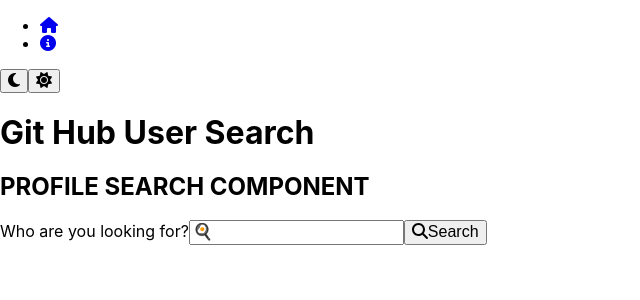
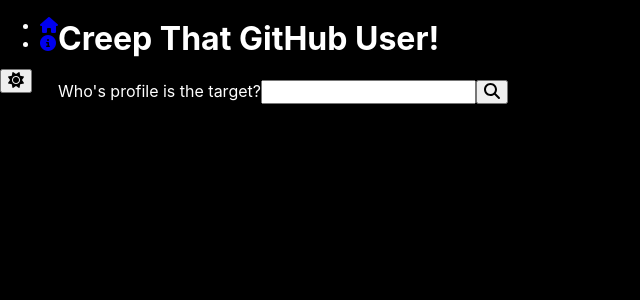
Before and after one commit to TristanThorburn/gitHubSearch, a Vue app: page / in a window 1280 px wide. Both pictures are taken after a click on the button 14 px from the left and 80 px from the top of the page. Shown: the top 300 px of the page, without its empty margins (0-640 px from the left). Built offline with nearby package versions, Linux system fonts and the light colour scheme.

Commit message:
dark theme toggle, refactored profileinfo

```diff
--- a/src/App.vue
+++ b/src/App.vue
@@ -16,6 +16,7 @@
   import NavBar from './components/NavBar.vue';
 
   export default{
+    name:'App',
     components:{ NavBar }
   }
 
--- /dev/null
+++ b/src/assets/styles/app.scss
@@ -0,0 +1,27 @@
+#app{
+    display:flex;
+  }
+
+:root {
+    font-family: -apple-system,
+                 BlinkMacSystemFont,
+                 "Segoe UI",
+                 Roboto,
+                 Helvetica,
+                 Arial,
+                 sans-serif,
+                 "Apple Color Emoji",  /* Emojis*/
+                 "Segoe UI Emoji", /* Emojis*/
+                 "Segoe UI Symbol"; /* Emojis*/
+    background:white;
+    color:black;
+}
+
+:root.dark{
+  background:black;
+  color:white;
+}
+
+// button green: #238636, border radius 6px
+// link blue: #58a6ff
+// tab highlight orange:#f78166
--- /dev/null
+++ b/src/assets/styles/navbar.scss
@@ -0,0 +1,3 @@
+nav{
+    height:100vh;
+}
--- a/src/assets/styles/styles.scss
+++ b/src/assets/styles/styles.scss
@@ -1,21 +1,4 @@
 @use './setup.scss';
 @use './profileinfo.scss';
-
-body {
-    font-family: -apple-system,
-                 BlinkMacSystemFont,
-                 "Segoe UI",
-                 Roboto,
-                 Helvetica,
-                 Arial,
-                 sans-serif,
-                 "Apple Color Emoji",  /* Emojis*/
-                 "Segoe UI Emoji", /* Emojis*/
-                 "Segoe UI Symbol"; /* Emojis*/
-    background:white;
-    color:black;
-  }
-
-// button green: #238636, border radius 6px
-// link blue: #58a6ff
-// tab highlight orange:#f78166
+@use './app.scss';
+@use './navbar.scss';
--- a/src/components/NavBar.vue
+++ b/src/components/NavBar.vue
@@ -3,18 +3,39 @@
     <nav>
 
         <ul>
-        <li><RouterLink to="/"><i class="fa-solid fa-house"></i></RouterLink></li>
-        <li><RouterLink to="/about"><i class="fa-solid fa-circle-info"></i></RouterLink></li>
+            <li><RouterLink to="/"><i class="fa-solid fa-house"></i></RouterLink></li>
+            <li><RouterLink to="/about"><i class="fa-solid fa-circle-info"></i></RouterLink></li>
         </ul>
 
-        <button><i class="fa-solid fa-moon"></i></button>
-        <button><i class="fa-solid fa-sun"></i></button>
+        <button  @click="toggleTheme">
+            <i v-if="this.theme === 'light-theme'" class="fa-solid fa-moon"></i>
+            <i v-if="this.theme === 'dark-theme'" class="fa-solid fa-sun"></i>
+        </button>
 
     </nav>
 
 </template>
 
 <script>
-    import { RouterLink } from 'vue-router'
-    export default {}
+import { RouterLink } from 'vue-router'
+    export default {
+        name:'NavBar',
+        data(){
+            return{
+                theme:'light-theme'
+            }
+        },
+        methods:{
+            toggleTheme() {
+                console.log(document.documentElement)
+                if(this.theme === 'light-theme'){
+                    this.theme = 'dark-theme'
+                    document.documentElement.classList.add('dark')
+                } else {
+                    this.theme = 'light-theme'
+                    document.documentElement.classList.remove('dark')
+                }
+            }
+        }
+    }
 </script>
--- a/src/components/ProfileInfo.vue
+++ b/src/components/ProfileInfo.vue
@@ -1,29 +1,76 @@
 <template>
     <div v-if="profile">
-        <h2>PROFILE INFO COMPONENT</h2>
 
-        <p><a :href="profilePath"><font-awesome-icon icon="fa-brands fa-github" />&nbsp;GitHub Page</a></p>
+        <section class="cardLeft">
+            <img :src="imagePath" alt="The avatar image of the searched user's profile" />
 
-        <img :src="imagePath" alt="The avatar image of the searched user's profile">
+            <p>DOB: {{ moment(profile.created_at).format("MMM Do YY") }}</p>
+        </section>
 
-        <p>Joined {{ moment(this.profile.created_at).format("MMM Do YY") }}</p>
+        <section class="cardCenter">
+            <div class="nameContainer">
+                <p v-if="profile.name === null">The user's name is secret</p>
 
-        <p><a :href="reposPath"><font-awesome-icon icon="fa-solid fa-code" /></a> Total Repos: {{ this.profile.public_repos }}</p>
+                <p v-else>{{ profile.name }}</p>
+            </div>
 
-        <p>Followers: {{ this.profile.followers }}</p>
+            <div class="bio">
+                <p v-if="profile.bio === null">There doesnt seem to be a bio</p>
 
-        <p>Following: {{ this.profile.following }}</p>
+                <p v-else>{{ profile.bio }}</p>
+            </div>
 
-        <p v-if="this.profile.hireable === true">User is available for work</p>
+            <div class="statsContainer">
+                <p>
+                    <a :href="reposPath"><font-awesome-icon icon="fa-solid fa-code" /></a>
+                    Total Repos: {{ profile.public_repos }}
+                </p>
 
-        <p v-if="this.profile.bio === null"><font-awesome-icon icon="fa-solid fa-address-card" />This user has no bio</p>
+                <p>Followers: {{ profile.followers }}</p>
 
-        <p v-if="!this.profile.bio === null"><font-awesome-icon icon="fa-solid fa-address-card" /> {{ this.profile.bio }}</p>
+                <p>Following: {{ profile.following }}</p>
+            </div>
 
-        <p><font-awesome-icon icon="fa-solid fa-map-pin" />&nbsp;{{ this.profile.location }}</p>
-        <p>User Name: {{ this.profile.name }}</p>
+            <div class="directions">
+                <div class="location">
+                    <p v-if="profile.location === null">
+                        <font-awesome-icon icon="fa-solid fa-map-pin" />&nbsp;Covert Location
+                    </p>
 
-        <p><a :href="`https://` + websitePath"><font-awesome-icon icon="fa-solid fa-laptop" /> {{ this.profile.blog }} </a></p>
+                    <p v-else>
+                        <font-awesome-icon icon="fa-solid fa-map-pin" />&nbsp;{{ profile.location }}
+                    </p>
+                </div>
+
+                <div class="website">
+                    <p v-if="profile.blog === ''">
+                        <font-awesome-icon icon="fa-solid fa-laptop" />&nbsp;No User Website
+                    </p>
+
+                    <p v-else>
+                        <a :href="`https://` + websitePath">
+                            <font-awesome-icon icon="fa-solid fa-laptop" /> {{ profile.blog }}
+                        </a>
+                    </p>
+                </div>
+            </div>
+
+        </section>
+
+        <section class="cardRight">
+            <p>
+                <a :href="profilePath">
+                    <font-awesome-icon icon="fa-brands fa-github" />&nbsp;GitHub Page
+                </a>
+            </p>
+
+            <div class="hirable">
+                <p v-if="profile.hireable === true">User is available for work</p>
+
+                <p v-else>User is not available for work</p>
+            </div>
+        </section>
+
     </div>
 </template>
 
@@ -31,6 +78,7 @@
 import moment from 'moment';
 
     export default {
+        name:'ProfileInfo',
         props:[ 'profile' ],
         computed: {
             imagePath() {
--- a/src/components/ProfileSearch.vue
+++ b/src/components/ProfileSearch.vue
@@ -1,16 +1,15 @@
 <template>
     <main>
-        <h2>PROFILE SEARCH COMPONENT</h2>
-
         <form @keydown.enter.prevent="fetchData">
-            <label for="userQuery">Who are you looking for?</label>
+            <label for="userQuery">Who's profile is the target?</label>
             <input
               type="text"
               name="userQuery"
               v-model="user"
-              placeholder="&#127859;"
               />
-            <button @click.prevent="fetchData" type="submit"><font-awesome-icon icon="fa-solid fa-magnifying-glass" />Search</button>
+            <button @click.prevent="fetchData" type="submit">
+              <font-awesome-icon icon="fa-solid fa-magnifying-glass" />
+            </button>
         </form>
 
         <div v-if="this.error"> {{ this.error }}</div>
@@ -24,7 +23,7 @@
   import ProfileInfo from '../components/ProfileInfo.vue';
 
   export default {
-    name:'HomeView',
+    name:'ProfileSearch',
     data(){
       return{
         info:null,
@@ -37,7 +36,7 @@
         axios
         .get(`https://api.github.com/users/${this.user}`)
         .then(response => ( this.info = response.data ), this.error=null)
-        .catch(error => ( this.error = error.message ) )
+        .catch(error => ( this.error = `Are you sure thats the correct name? There's no results...` ) )
       }
     },
     components:{ ProfileInfo }
--- a/src/main.js
+++ b/src/main.js
@@ -5,10 +5,10 @@
 import { library } from '@fortawesome/fontawesome-svg-core'
 import { FontAwesomeIcon } from '@fortawesome/vue-fontawesome'
 import { faGithub } from '@fortawesome/free-brands-svg-icons'
-import { faMapPin, faAddressCard, faLaptop, faCode, faMagnifyingGlass, faHouse, faCircleInfo, faMoon, faSun } from '@fortawesome/free-solid-svg-icons'
+import { faMapPin, faLaptop, faCode, faMagnifyingGlass, faHouse, faCircleInfo, faMoon, faSun } from '@fortawesome/free-solid-svg-icons'
 
 
-library.add(faMapPin, faAddressCard, faLaptop, faCode, faMagnifyingGlass, faGithub, faHouse, faCircleInfo, faMoon, faSun)
+library.add(faMapPin, faLaptop, faCode, faMagnifyingGlass, faGithub, faHouse, faCircleInfo, faMoon, faSun)
 
 const app = createApp(App)
 
--- a/src/views/About.vue
+++ b/src/views/About.vue
@@ -10,6 +10,7 @@
   import ProfileInfo from '../components/ProfileInfo.vue';
 
     export default {
+      name:'About',
       data(){
         return{
           info:null,
--- a/src/views/Home.vue
+++ b/src/views/Home.vue
@@ -2,7 +2,7 @@
 
   <main>
 
-    <h1>Git Hub User Search</h1>
+    <h1>Creep That GitHub User!</h1>
 
     <ProfileSearch />
 
@@ -14,6 +14,7 @@
 import ProfileSearch from '../components/ProfileSearch.vue';
 
   export default{
+    name:'Home',
     components:{ ProfileSearch }
   }
 </script>
```
